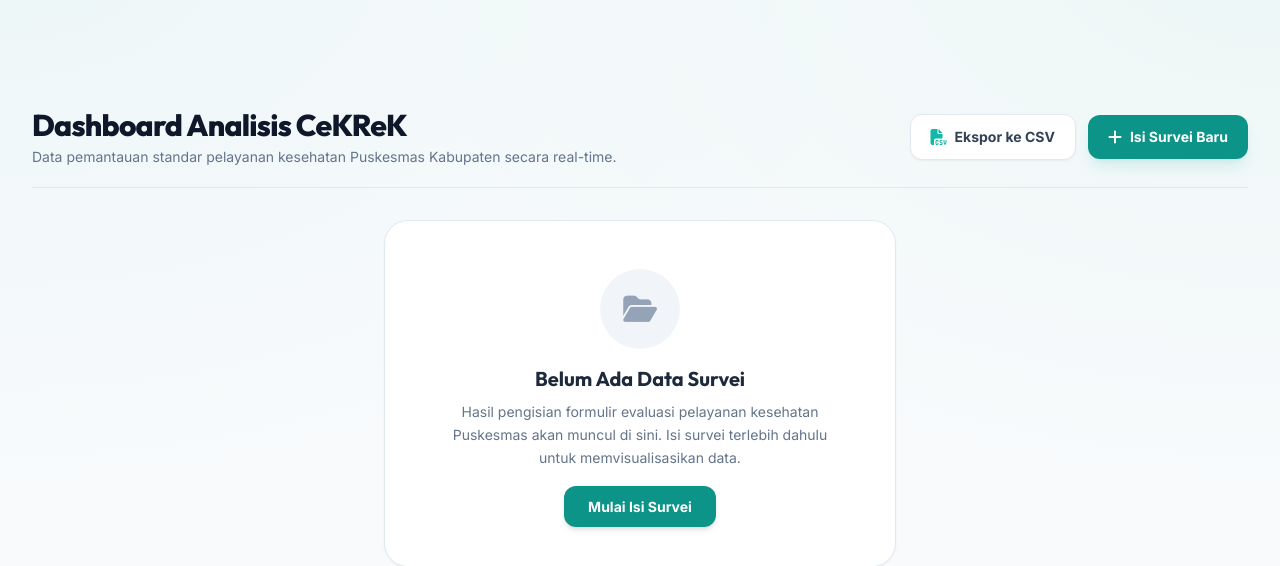
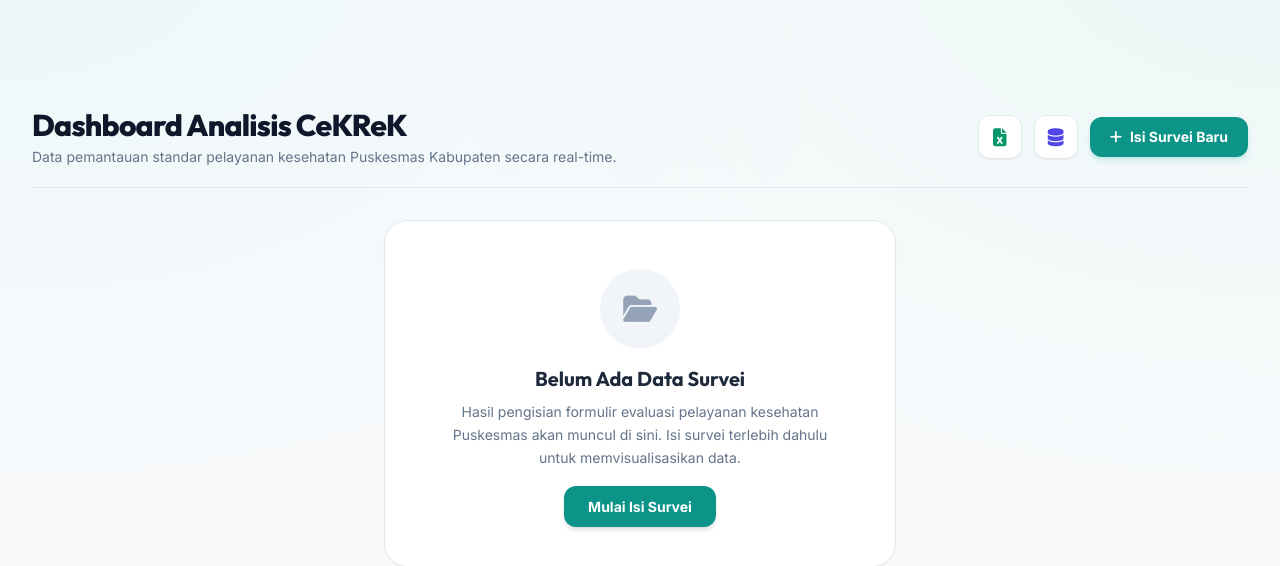
Before and after one commit to sekertariat-kunjang/survey-yankes-2026, a Flask app: page /dashboard in a window 1280 px wide. Shown: the part 65-631 px from the top of the page. Run offline with Flask 3, Linux system fonts and the light colour scheme; the visitor is signed in with stand-in values (Sample User, id 1); data that the repository does not hold is empty; some libraries are stand-ins or nearby versions.

Commit message:
Tambahkan fitur backup database SQLite dan ubah tombol ekspor & backup menjadi ikon ringkas

```diff
--- a/app.py
+++ b/app.py
@@ -2,6 +2,7 @@ import os
 import logging
 import sqlite3
 import json
+from datetime import datetime
 from functools import wraps
 from flask import Flask, render_template, request, jsonify, send_file, session, redirect, url_for
 import pandas as pd
@@ -430,6 +431,38 @@ def export_csv():
         return 'Gagal membuat file CSV. Hubungi administrator.', 500
 
 
+@app.route('/backup-db')
+@admin_required
+def backup_db():
+    if not os.path.exists(DATABASE):
+        return 'Database tidak ditemukan.', 404
+
+    timestamp = datetime.now().strftime('%Y%m%d_%H%M%S')
+    backup_filename = f'survey_backup_{timestamp}.db'
+
+    try:
+        backup_dir = os.path.join(os.path.abspath(os.path.dirname(__file__)), 'backups')
+        os.makedirs(backup_dir, exist_ok=True)
+        backup_path = os.path.join(backup_dir, backup_filename)
+
+        source_conn = get_db_connection()
+        dest_conn = sqlite3.connect(backup_path)
+        with dest_conn:
+            source_conn.backup(dest_conn)
+        dest_conn.close()
+        source_conn.close()
+
+        return send_file(
+            backup_path,
+            as_attachment=True,
+            download_name=backup_filename,
+            mimetype='application/x-sqlite3',
+        )
+    except Exception as e:
+        logger.error('Database backup error: %s', e, exc_info=True)
+        return 'Gagal melakukan backup database. Hubungi administrator.', 500
+
+
 if __name__ == '__main__':
     debug_mode = os.environ.get('FLASK_DEBUG', 'false').lower() == 'true'
     app.run(debug=debug_mode, host='0.0.0.0', port=5000)
--- a/templates/dashboard.html
+++ b/templates/dashboard.html
@@ -9,12 +9,36 @@
             <h1 class="text-3xl font-extrabold text-slate-900 tracking-tight font-title">Dashboard Analisis CeKReK</h1>
             <p class="text-slate-500 text-sm mt-1">Data pemantauan standar pelayanan kesehatan Puskesmas Kabupaten secara real-time.</p>
         </div>
-        <div class="flex items-center gap-3">
-            <a href="{{ url_for('export_csv') }}" class="px-5 py-2.5 rounded-xl text-sm font-bold bg-white border border-slate-200 text-slate-700 hover:text-brand-600 hover:border-brand-300 transition-all flex items-center gap-2 shadow-sm">
-                <i class="fa-solid fa-file-csv text-base text-brand-500"></i> Ekspor ke CSV
+        <div class="flex items-center gap-2 sm:gap-3">
+            <!-- Icon Button: Ekspor Excel / CSV -->
+            <a href="{{ url_for('export_csv') }}"
+               title="Ekspor Data ke Excel / CSV"
+               aria-label="Ekspor Data ke Excel / CSV"
+               class="w-11 h-11 rounded-xl bg-white border border-slate-200 hover:border-emerald-300 hover:bg-emerald-50/80 text-emerald-600 transition-all flex items-center justify-center shadow-sm relative group shrink-0">
+                <i class="fa-solid fa-file-excel text-lg group-hover:scale-110 transition-transform"></i>
+                <!-- Tooltip -->
+                <span class="absolute -bottom-9 left-1/2 -translate-x-1/2 px-2.5 py-1 bg-slate-800 text-white text-[11px] font-medium rounded-lg opacity-0 group-hover:opacity-100 transition-opacity whitespace-nowrap pointer-events-none z-30 shadow-lg">
+                    Ekspor Excel / CSV
+                </span>
             </a>
-            <a href="{{ url_for('index') }}" class="px-5 py-2.5 rounded-xl text-sm font-bold bg-brand-600 text-white hover:bg-brand-700 transition-all flex items-center gap-2 shadow-lg shadow-brand-500/15">
-                <i class="fa-solid fa-plus text-base"></i> Isi Survei Baru
+
+            <!-- Icon Button: Backup Database SQLite -->
+            <a href="{{ url_for('backup_db') }}"
+               title="Backup Database SQLite (.db)"
+               aria-label="Backup Database SQLite"
+               class="w-11 h-11 rounded-xl bg-white border border-slate-200 hover:border-indigo-300 hover:bg-indigo-50/80 text-indigo-600 transition-all flex items-center justify-center shadow-sm relative group shrink-0">
+                <i class="fa-solid fa-database text-lg group-hover:scale-110 transition-transform"></i>
+                <!-- Tooltip -->
+                <span class="absolute -bottom-9 left-1/2 -translate-x-1/2 px-2.5 py-1 bg-slate-800 text-white text-[11px] font-medium rounded-lg opacity-0 group-hover:opacity-100 transition-opacity whitespace-nowrap pointer-events-none z-30 shadow-lg">
+                    Backup Database (.db)
+                </span>
+            </a>
+
+            <!-- Button: Isi Survei Baru -->
+            <a href="{{ url_for('index') }}"
+               class="px-4 sm:px-5 py-2.5 rounded-xl text-xs sm:text-sm font-bold bg-brand-600 text-white hover:bg-brand-700 transition-all flex items-center gap-2 shadow-md shadow-brand-500/20 shrink-0">
+                <i class="fa-solid fa-plus text-sm"></i>
+                <span>Isi Survei Baru</span>
             </a>
         </div>
     </div>
```
Also changed, not shown: test_app.py (+17 -0 lines), 1 other file.
